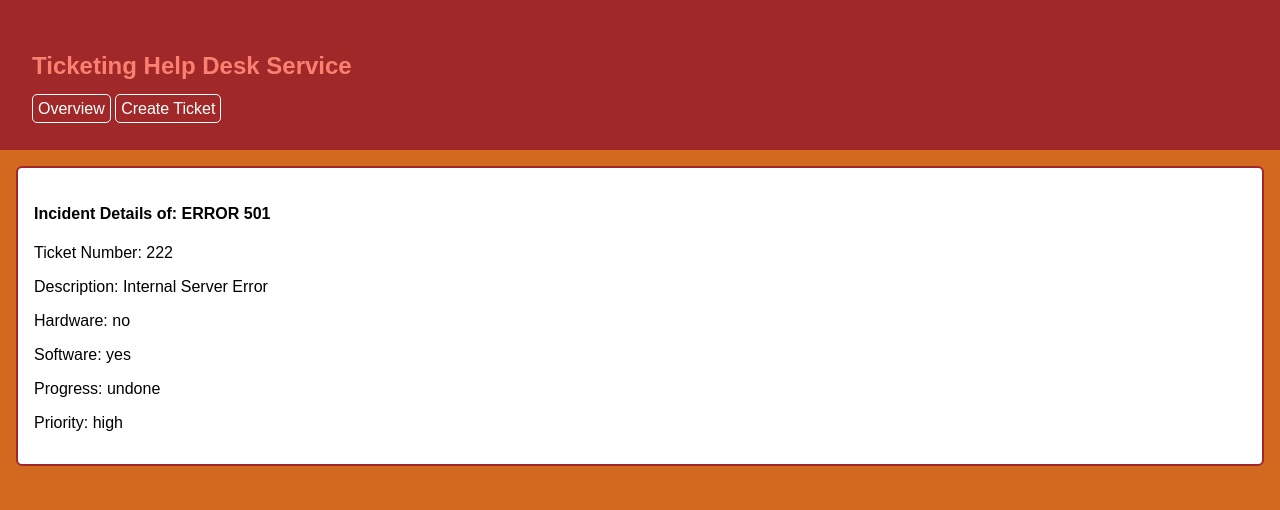
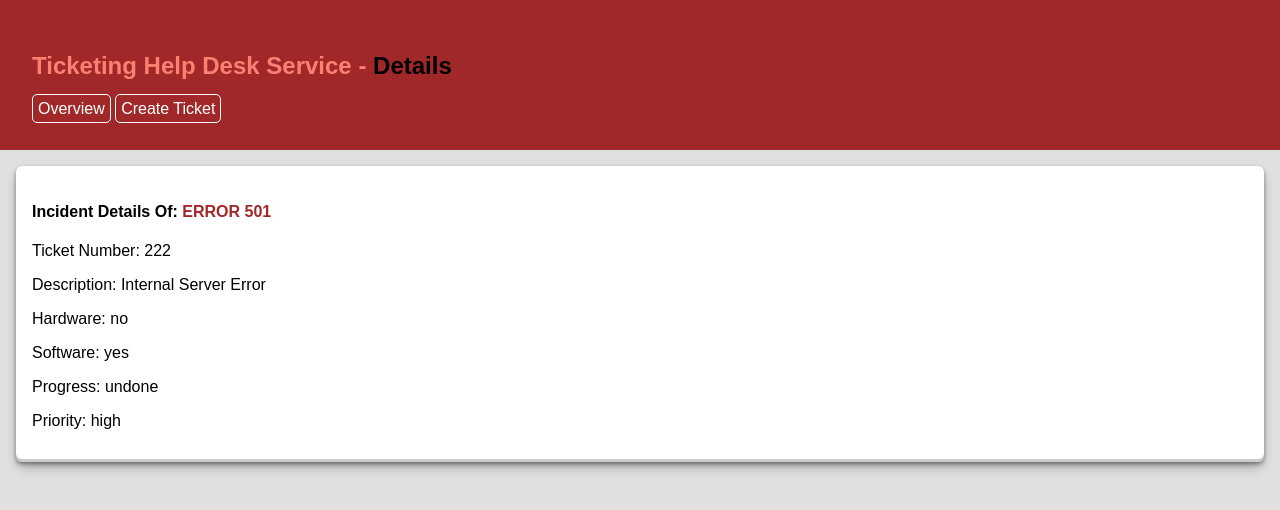
Before and after one commit to CipiVlad/ts_vanilla_ticketing_system, a website built with Vite: page detail.html in a window 1280 px wide. Built offline with nearby package versions, Linux system fonts and the light colour scheme; data requests are answered from the project's data file.

Commit message:
style: update

```diff
--- a/detail.html
+++ b/detail.html
@@ -11,7 +11,7 @@
 <body id="detailBody">
     <header>
         <nav class="navBar">
-            <h1>Ticketing Help Desk Service</h1>
+            <h1>Ticketing Help Desk Service - <span>Details</span></h1>
             <a href="index.html">Overview</a>
             <a href="create-ticket.html">Create Ticket</a>
         </nav>
--- a/src/style.css
+++ b/src/style.css
@@ -27,6 +27,10 @@ body {
     padding: 5px;
 }
 
+.navBar h1 span {
+    color: black;
+}
+
 #app {
     display: grid;
     grid-template-columns: 1fr 1fr;
@@ -37,14 +41,16 @@ body {
 }
 
 .renderTicketCardContainer {
+    box-shadow: rgba(0, 0, 0, 0.4) 0px 2px 4px, rgba(0, 0, 0, 0.3) 0px 7px 13px -3px, rgba(0, 0, 0, 0.2) 0px -3px 0px inset;
     background-color: #fff;
-    border: 2px solid rgb(160, 40, 40);
+    /* border: 2px solid rgb(160, 40, 40); */
     border-radius: 6px;
     padding: 16px;
     margin: 1em;
 }
 
-.renderTicketCardContainer h4 a {
+.renderTicketCardContainer h4 a,
+#incidentById h4 span {
     text-decoration: none;
     color: rgb(160, 40, 40);
 }
@@ -89,5 +95,5 @@ body {
 
 /* detail page style */
 #detailBody {
-    background-color: chocolate;
+    background-color: #e0e0e0;
 }
--- a/src/utils/fetchById.ts
+++ b/src/utils/fetchById.ts
@@ -30,7 +30,7 @@ export function displayDetail(element: Ticket[]) {
     section.classList.add('renderTicketCardContainer')
 
     const h4 = document.createElement('h4')
-    h4.innerHTML = `Incident Details of: ${element[0].title}`;
+    h4.innerHTML = `Incident Details Of: <span>${element[0].title}</span>`;
 
     const ticketNum = document.createElement('p')
     ticketNum.innerHTML = `Ticket Number: ${element[0].id}`
```
Also changed, not shown: create-ticket.html (+1 -3 lines), index.html (+1 -1 lines), src/utils/fetchAndDisplay.ts (+5 -5 lines).
